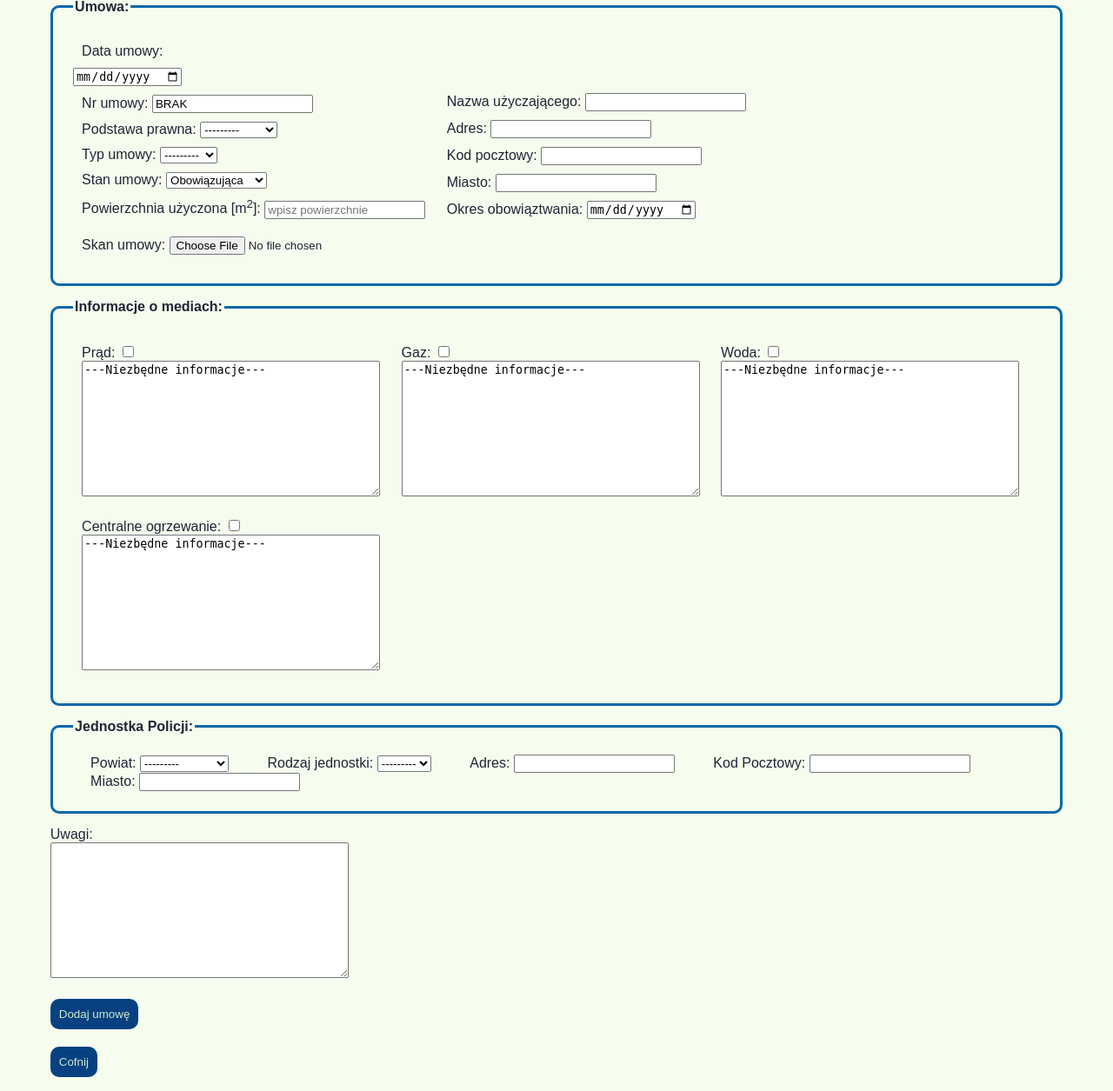
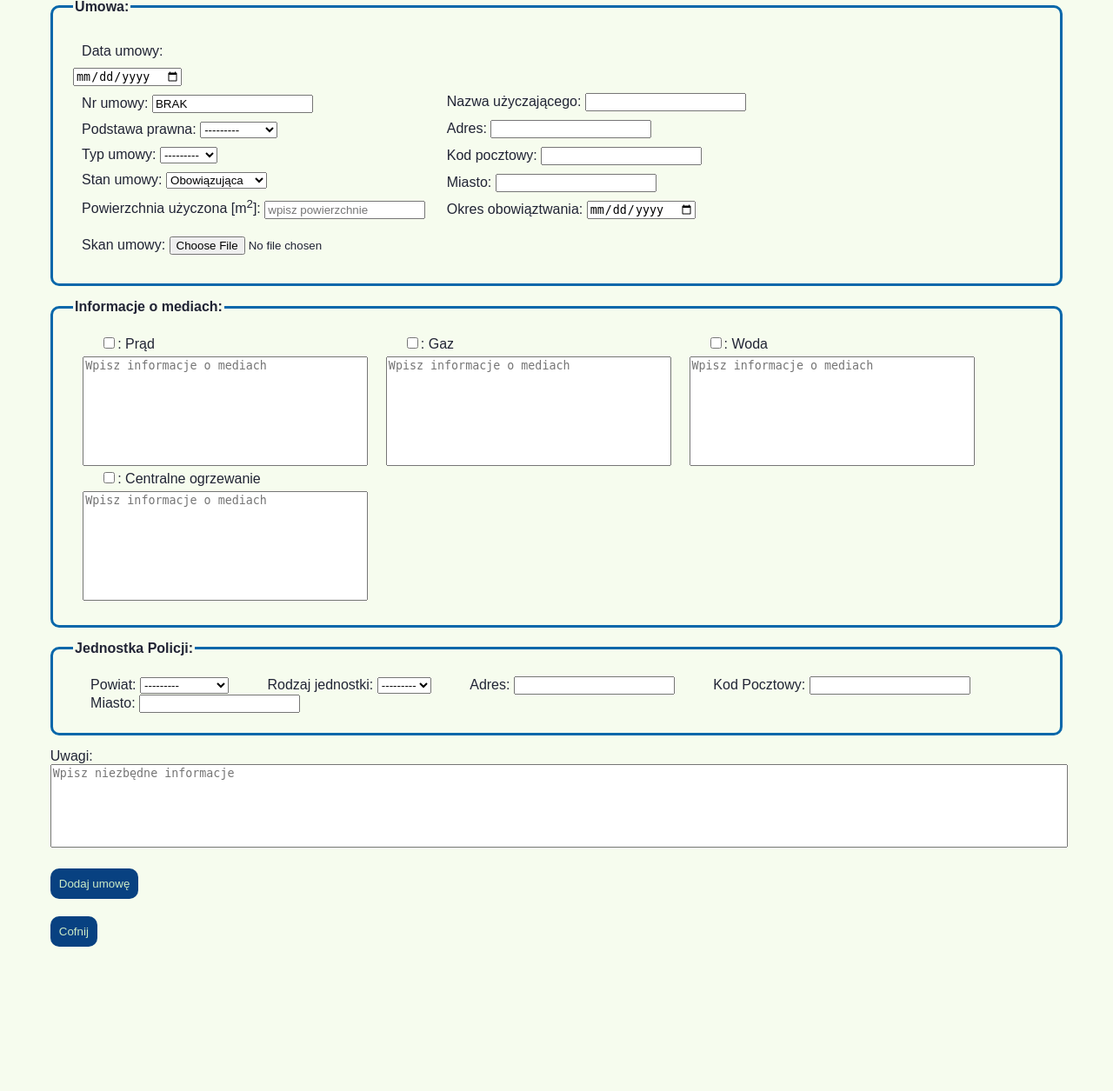
Before and after one commit to Hypnos86/Projekt-umowy, a Django app: page /umowy/umowa_form/ in a window 1280 px wide. Shown: the part 85-1340 px from the top of the page at 87% size. After the commit the page ends 1174 px from the top, so only its background shows below. Run offline with Django 3.2, Linux system fonts and the light colour scheme; a user stored in the database is signed in; data comes from the database, SQL or seed files in the repository; both versions use the stored data as it was after the commit; some libraries are stand-ins or nearby versions.

Commit message:
Poprawki cz.9

```diff
--- a/templates/umowa_form.html
+++ b/templates/umowa_form.html
@@ -4,7 +4,7 @@
 
 {%block strona%}
 {%if nowy%}
-<h2> Dodawanie nowej umowy</h2>
+<h2 xmlns="http://www.w3.org/1999/html"> Dodawanie nowej umowy</h2>
 {%else%}
 <h2> Edytowanie umowy</h2>
 {%endif%}
@@ -38,21 +38,21 @@
 
     <fieldset class="podglad_umow">
         <legend><b>Informacje o mediach:</b></legend>
-        <div class="formularz">
-            <label>{{umowa_form.rodzaj_kosztow_prad.label}}: {{umowa_form.rodzaj_kosztow_prad}}<br>
-                {{umowa_form.informacje_prad}}</label>
+        <div class="formularz_media">
+            <label>{{umowa_form.rodzaj_kosztow_prad}}: {{umowa_form.rodzaj_kosztow_prad.label}}<br>
+                <textarea class="media-form" placeholder="Wpisz informacje o mediach" name="informacje_prad"   rows="10" cols="35" >{{umowa_form.informacje_prad.value}}</textarea></label>
         </div>
-        <div class="formularz">
-            <label>{{umowa_form.rodzaj_kosztow_gaz.label}}: {{umowa_form.rodzaj_kosztow_gaz}}<br>
-                {{umowa_form.informacje_gaz}}</label>
+        <div class="formularz_media">
+            <label>{{umowa_form.rodzaj_kosztow_gaz}}: {{umowa_form.rodzaj_kosztow_gaz.label}}<br>
+                <textarea class="media-form" placeholder="Wpisz informacje o mediach" name="informacje_gaz" rows="10" cols="35" >{{umowa_form.informacje_gaz.value}}</textarea></label>
         </div>
-        <div class="formularz">
-            <label>{{umowa_form.rodzaj_kosztow_woda.label}}: {{umowa_form.rodzaj_kosztow_woda}}<br>
-                {{umowa_form.informacje_woda}}</label>
+        <div class="formularz_media">
+            <label>{{umowa_form.rodzaj_kosztow_woda}}: {{umowa_form.rodzaj_kosztow_woda.label}}<br>
+                <textarea class="media-form" placeholder="Wpisz informacje o mediach" name="informacje_woda" rows="10" cols="35" >{{umowa_form.informacje_woda.value}}</textarea></label>
         </div>
-        <div class="formularz">
-            <label>{{umowa_form.rodzaj_kosztow_co.label}}: {{umowa_form.rodzaj_kosztow_co}}<br>
-                {{umowa_form.informacje_co}}</label>
+        <div class="formularz_media">
+            <label>{{umowa_form.rodzaj_kosztow_co}}: {{umowa_form.rodzaj_kosztow_co.label}}<br>
+                <textarea class="media-form" placeholder="Wpisz informacje o mediach" name="informacje_co" rows="10" cols="35" >{{umowa_form.informacje_co.value}}</textarea></label>
         </div>
     </fieldset>
 
@@ -65,8 +65,10 @@
         <label>Miasto: {{umowa_form.miasto_jedn}}</label>
 
     </fieldset>
-    <label>Uwagi: <br>{{umowa_form.uwagi}}</label>
-
+    <div>
+        <label>{{umowa_form.uwagi.label}}: <br>
+            <textarea class="uwagi" placeholder="Wpisz niezbędne informacje" name="uwagi">{{umowa_form.uwagi.value}}</textarea></label>
+    </div>
 
     <!--        {{umowa_form|bootstrap}}-->
 
--- a/umowyapp/models.py
+++ b/umowyapp/models.py
@@ -67,13 +67,13 @@
     pow_uzyczona = models.DecimalField(max_digits=4, decimal_places=2, null=True, blank=True)
 
     rodzaj_kosztow_prad = models.BooleanField()
-    informacje_prad = models.TextField(null=True, default="---Niezbędne informacje---")
+    informacje_prad = models.TextField(blank=True, default="")
     rodzaj_kosztow_gaz = models.BooleanField()
-    informacje_gaz = models.TextField(null=True, default="---Niezbędne informacje---")
+    informacje_gaz = models.TextField(blank=True, default="")
     rodzaj_kosztow_woda = models.BooleanField()
-    informacje_woda = models.TextField(null=True, default="---Niezbędne informacje---")
+    informacje_woda = models.TextField(blank=True, default="")
     rodzaj_kosztow_co = models.BooleanField()
-    informacje_co = models.TextField(null=True, default="---Niezbędne informacje---")
+    informacje_co = models.TextField(blank=True, default="")
 
     powiaty_jedn = models.ForeignKey(Powiaty_Wlkp, on_delete=models.CASCADE)
     rodzaj_jedn = models.ForeignKey(Rodzaje_jednostek, on_delete=models.CASCADE)
@@ -84,7 +84,7 @@
     skan_umowy = models.FileField(upload_to='umowy_pdf', null=True, blank=True)
 
     stan_umowy = models.ForeignKey(Stan_umow, on_delete=models.CASCADE, blank=False, default=1)
-    uwagi = models.TextField(null=True, blank=True, default="")
+    uwagi = models.TextField(blank=True, default="")
     deleted = models.BooleanField(null=False, default=0)
 
     def __str__(self):
--- a/umowyapp/static/style.css
+++ b/umowyapp/static/style.css
@@ -187,7 +187,7 @@
     border-radius: 10px;
 }
 
-.media {
+.media-podgląd {
     margin:20px;
 }
 
@@ -212,10 +212,29 @@
 /*Fomularz*/
 .formularz {
     display:inline-block;
+
+    }
+
+.formularz_media{
+    display:inline-block;
+    margin: 0 1%;
 }
+
 
 .formularz label{
     margin: 10px;
     display: block;
+}
 
+.media-form{
+    margin-top: 5px;
+    width: 100%;
+    height: 120px;
+    resize: none;
 }
+
+.uwagi{
+ width: 100%;
+ height: 90px;
+ resize: none;
+}
```
Also changed, not shown: templates/podglad.html (+5 -5 lines), db.sqlite3, umowyapp/migrations/0003_auto_20211019_2149.py (added).
